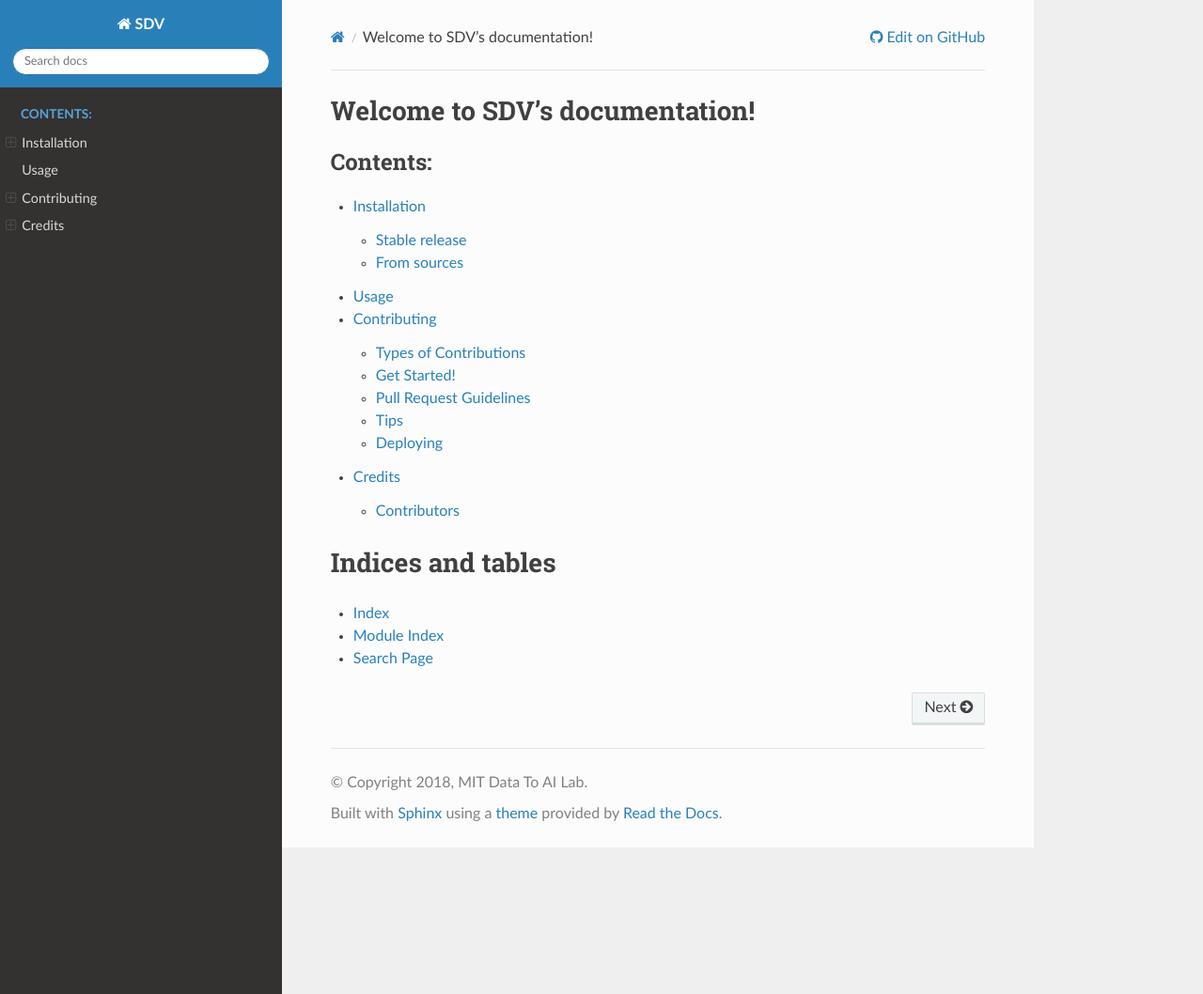
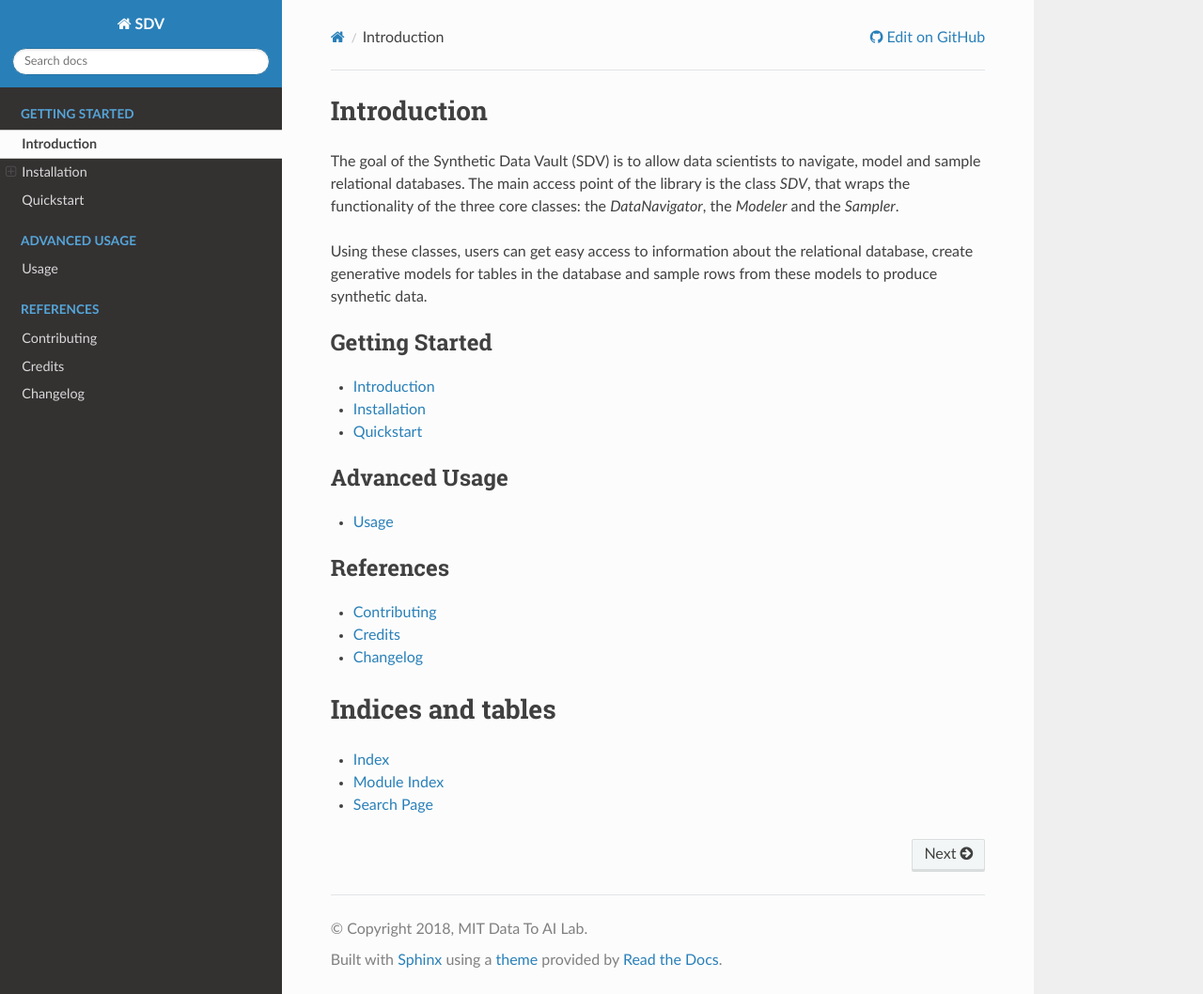
Before and after one commit to sdv-dev/SDV, a Sphinx documentation site: the page built from docs/index.rst, in a window 1280 px wide and 1058 px high. Shown: the whole window at 94% size. Built offline with Sphinx 7.4.7 and the Read the Docs theme 2.0.0, drawn with Linux system fonts in a browser that asks for light colours; pages that are not in the unit, such as notebooks, are missing from menus.

Commit message:
Fix warnings on doc generation, add quickstart

```diff
--- a/docs/conf.py
+++ b/docs/conf.py
@@ -41,6 +41,7 @@ extensions = [
     'sphinx.ext.autodoc',
     'sphinx.ext.viewcode',
     'sphinx.ext.napoleon',
+    'm2r'
 ]
 
 # Add any paths that contain templates here, relative to this directory.
@@ -50,9 +51,6 @@ templates_path = ['_templates']
 # You can specify multiple suffix as a list of string:
 source_suffix = ['.rst', '.md']
 
-source_parsers = {
-    '.md': CommonMarkParser,
-}
 
 # The master toctree document.
 master_doc = 'index'
--- a/docs/history.rst
+++ b/docs/history.rst
@@ -1 +1,4 @@
-.. include:: ../HISTORY.rst
+Changelog
+=========
+
+.. include:: ../HISTORY.md
--- a/docs/index.rst
+++ b/docs/index.rst
@@ -1,13 +1,33 @@
-Welcome to SDV's documentation!
-======================================
+Introduction
+============
+
+The goal of the Synthetic Data Vault (SDV) is to allow data scientists to navigate, model and
+sample relational databases. The main access point of the library is  the class `SDV`, that wraps
+the functionality of the three core classes: the `DataNavigator`, the `Modeler` and the `Sampler`.
+
+Using these classes, users can get easy access to information about the relational database,
+create generative models for tables in the database and sample rows from these models to produce
+synthetic data.
+
 
 .. toctree::
-   :maxdepth: 2
-   :caption: Contents:
+   :maxdepth: 1
+   :caption: Getting Started
 
-   readme
+   self
    installation
+   quickstart
+
+.. toctree::
+   :caption: Advanced Usage
+   :maxdepth: 3
+
    usage
+
+.. toctree::
+   :caption: References
+   :titlesonly:
+
    modules
    contributing
    authors
--- a/docs/readme.rst
+++ /dev/null
@@ -1 +0,0 @@
-.. include:: ../README.rst
--- a/setup.py
+++ b/setup.py
@@ -44,7 +44,8 @@ development_requires = [
     'autopep8>=1.3.5',
     'twine>=1.10.0',
     'wheel>=0.30.0',
-    'ipdb>=0.11'
+    'ipdb>=0.11',
+    'm2r==0.2.0'
 ]
 
 setup(
```
Also changed, not shown: docs/quickstart.rst (added, +36 -0 lines).
